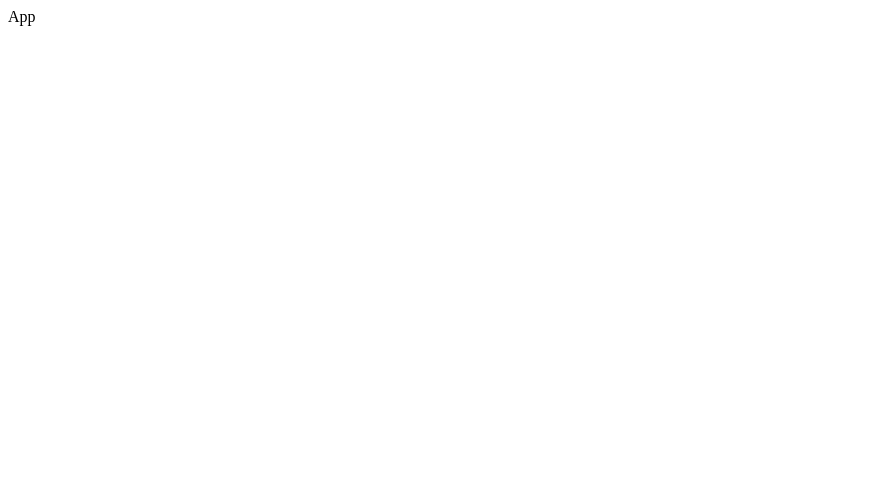
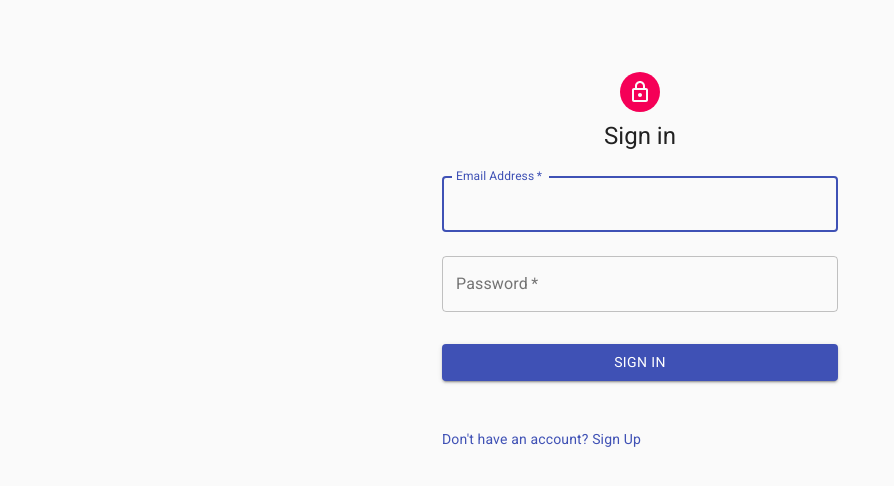
Before and after one commit to unicef/OoI-Intern-Assessment, a React (Create React App) app in the folder client/: page / in a window 1280 px wide. Shown: the top 486 px of the page, without its empty margins (0-894 px from the left). Built offline with nearby package versions, Linux system fonts and the light colour scheme.

Commit message:
add login form
Signed-off-by: Ida Delphine <idadelm@gmail.com>

```diff
--- a/client/src/App.jsx
+++ b/client/src/App.jsx
@@ -1,5 +1,91 @@
 import React from "react";
+import Avatar from '@material-ui/core/Avatar';
+import Button from '@material-ui/core/Button';
+import CssBaseline from '@material-ui/core/CssBaseline';
+import TextField from '@material-ui/core/TextField';
+import Link from '@material-ui/core/Link';
+import Box from '@material-ui/core/Box';
+import LockOutlinedIcon from '@material-ui/icons/LockOutlined';
+import Typography from '@material-ui/core/Typography';
+import { makeStyles } from '@material-ui/core/styles';
+import Container from '@material-ui/core/Container';
+
+
+const useStyles = makeStyles((theme) => ({
+  paper: {
+    marginTop: theme.spacing(8),
+    display: 'flex',
+    flexDirection: 'column',
+    alignItems: 'center',
+  },
+  avatar: {
+    margin: theme.spacing(1),
+    backgroundColor: theme.palette.secondary.main,
+  },
+  form: {
+    width: '100%',
+    marginTop: theme.spacing(1),
+  },
+  submit: {
+    margin: theme.spacing(3, 0, 2),
+  },
+}));
 
 export default function App() {
-  return <div>App</div>;
+  const classes = useStyles();
+
+  return (
+    <Container component="main" maxWidth="xs">
+      <CssBaseline />
+      <div className={classes.paper}>
+        <Avatar className={classes.avatar}>
+          <LockOutlinedIcon />
+        </Avatar>
+        <Typography component="h1" variant="h5">
+          Sign in
+        </Typography>
+        <form
+          className={classes.form}
+          noValidate>
+          <TextField
+            variant="outlined"
+            margin="normal"
+            required
+            fullWidth
+            id="email"
+            label="Email Address"
+            name="email"
+            autoComplete="email"
+            autoFocus
+          />
+          <TextField
+            variant="outlined"
+            margin="normal"
+            required
+            fullWidth
+            name="password"
+            label="Password"
+            type="password"
+            id="password"
+            autoComplete="current-password"
+          />
+          <Button
+            type="submit"
+            fullWidth
+            variant="contained"
+            color="primary"
+            className={classes.submit}
+          >
+            Sign In
+          </Button>
+
+          <Box mt={4}>
+            <Link href="#" variant="body2">
+              {"Don't have an account? Sign Up"}
+            </Link>
+          </Box>
+        </form>
+      </div>
+    </Container>
+  );
 }
```
